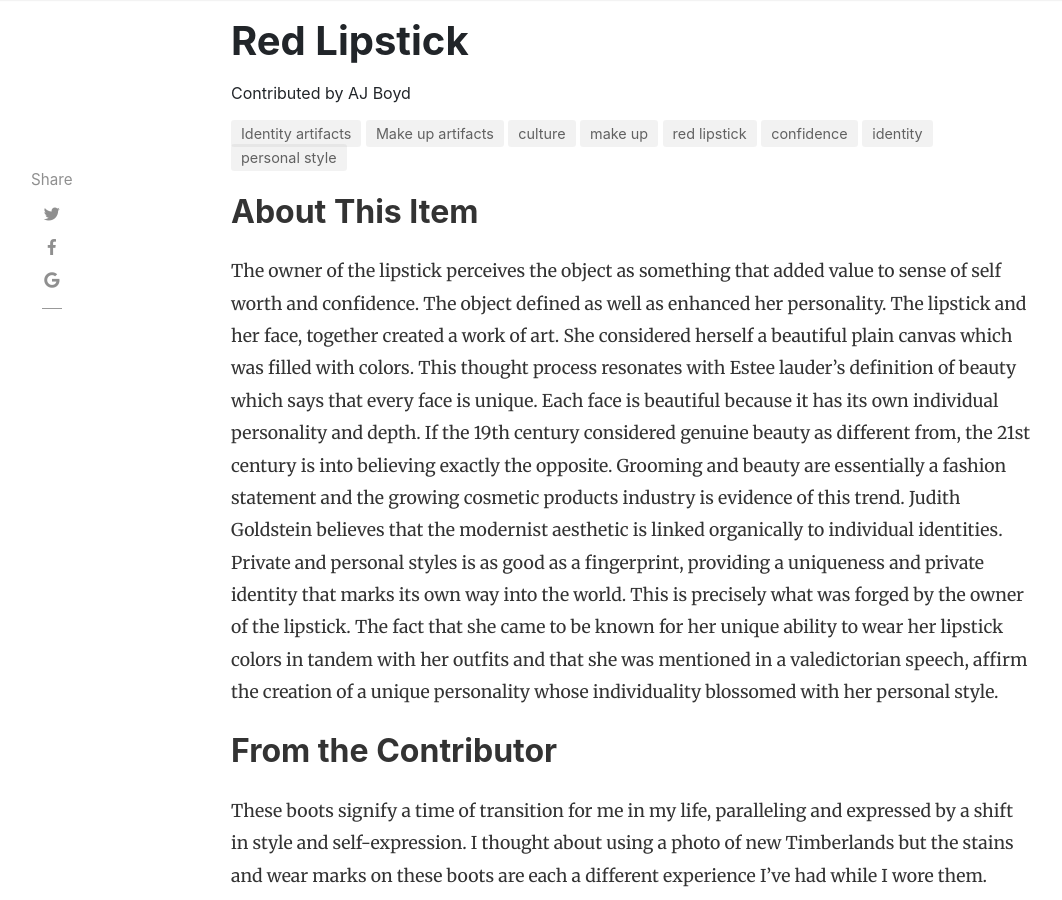
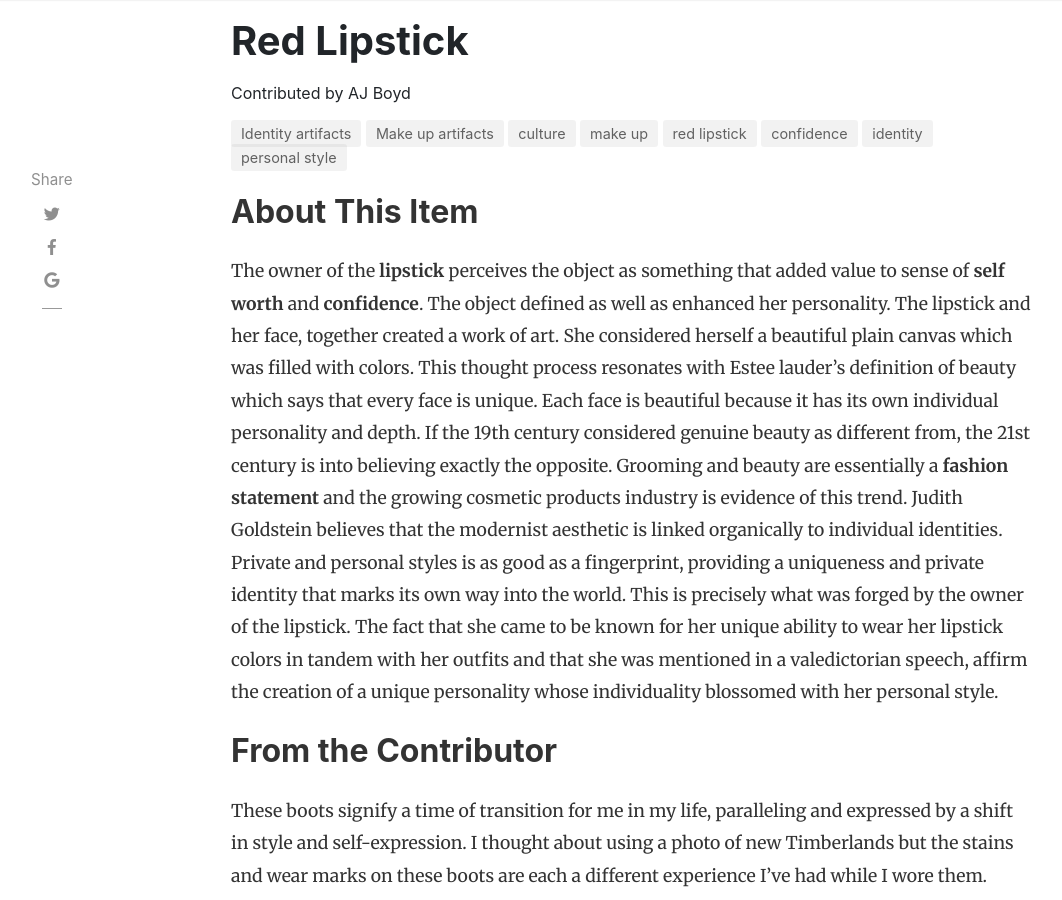
Before and after one commit to H301HistoryHarvest/H301HistoryHarvest, a Jekyll site: the page built from _items/2019-10-03-0012.md, in a window 1280 px wide and 900 px high, scrolled down 192 px. Shown: the whole window, without its empty margins (54-1116 px from the left). Built offline with Jekyll 4.4.1, drawn with Linux system fonts in a browser that asks for light colours; nearby versions of some CDN libraries; comment, search, counter and statistics services are not loaded.

Commit message:
Update 2019-10-03-0012.md

```diff
--- a/_items/2019-10-03-0012.md
+++ b/_items/2019-10-03-0012.md
@@ -16,7 +16,7 @@ tags: [ culture, make up, red lipstick, confidence, identity, personal style ]
 
 ## About This Item
 
-The owner of the lipstick perceives the object as something that added value to sense of self worth and confidence. The object defined as well as enhanced her personality. The lipstick and her face, together created a work of art. She considered herself a beautiful plain canvas which was filled with colors. This thought process resonates with Estee lauder’s definition of beauty which says that every face is unique. Each face is beautiful because it has its own individual personality and depth. If the 19th century considered genuine beauty as different from, the 21st century is into believing exactly the opposite. Grooming and beauty are essentially a fashion statement and the growing cosmetic products industry is evidence of this trend. Judith Goldstein believes that the modernist aesthetic is linked organically to individual identities. Private and personal styles is as good as a fingerprint, providing a uniqueness and private identity that marks its own way into the world. This is precisely what was forged by the owner of the lipstick. The fact that she came to be known for her unique ability to wear her lipstick colors in tandem with her outfits and that she was mentioned in a valedictorian speech, affirm the creation of a unique personality whose individuality blossomed with her personal style.
+The owner of the **lipstick** perceives the object as something that added value to sense of **self worth** and **confidence**. The object defined as well as enhanced her personality. The lipstick and her face, together created a work of art. She considered herself a beautiful plain canvas which was filled with colors. This thought process resonates with Estee lauder’s definition of beauty which says that every face is unique. Each face is beautiful because it has its own individual personality and depth. If the 19th century considered genuine beauty as different from, the 21st century is into believing exactly the opposite. Grooming and beauty are essentially a **fashion statement** and the growing cosmetic products industry is evidence of this trend. Judith Goldstein believes that the modernist aesthetic is linked organically to individual identities. Private and personal styles is as good as a fingerprint, providing a uniqueness and private identity that marks its own way into the world. This is precisely what was forged by the owner of the lipstick. The fact that she came to be known for her unique ability to wear her lipstick colors in tandem with her outfits and that she was mentioned in a valedictorian speech, affirm the creation of a unique personality whose individuality blossomed with her personal style.
 
 ## From the Contributor
 
```
